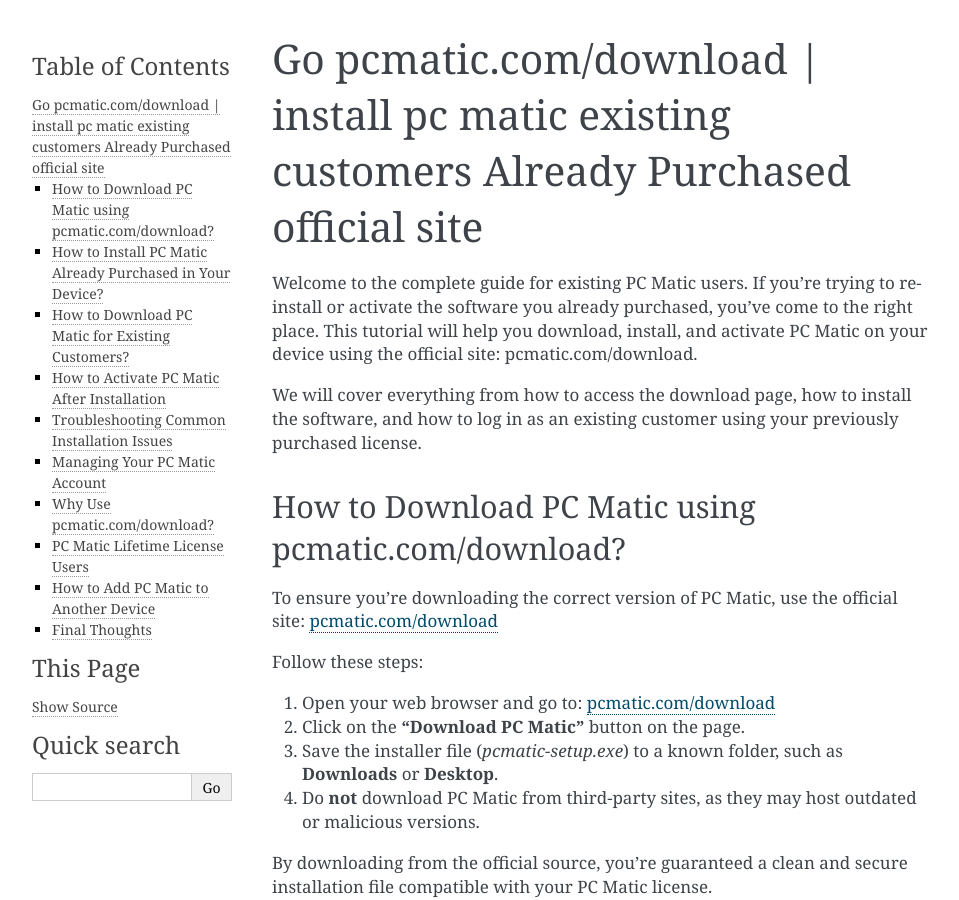
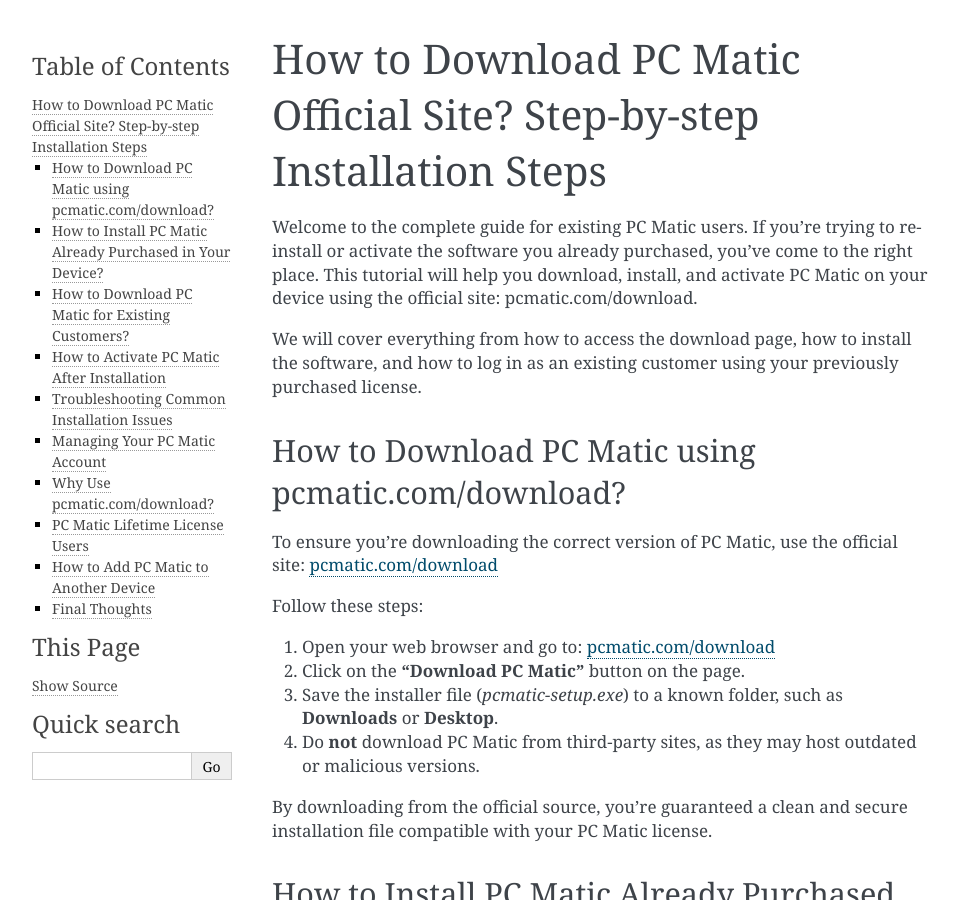
Before and after one commit to friedrichheer/pcmatictune, a Sphinx documentation site: the page built from docs/index.rst, in a window 1280 px wide and 900 px high. Shown: the whole window, without its empty margins (148-1107 px from the left). Built offline with Sphinx 7.4.7, drawn with Linux system fonts in a browser that asks for light colours.

Commit message:
Update index.rst

```diff
--- a/docs/index.rst
+++ b/docs/index.rst
@@ -1,4 +1,4 @@
-Go pcmatic.com/download | install pc matic existing customers Already Purchased official site
+How to Download PC Matic Official Site? Step-by-step Installation Steps
 =======================================
 
 Welcome to the complete guide for existing PC Matic users. If you’re trying to reinstall or activate the software you already purchased, you’ve come to the right place. This tutorial will help you download, install, and activate PC Matic on your device using the official site:
```
